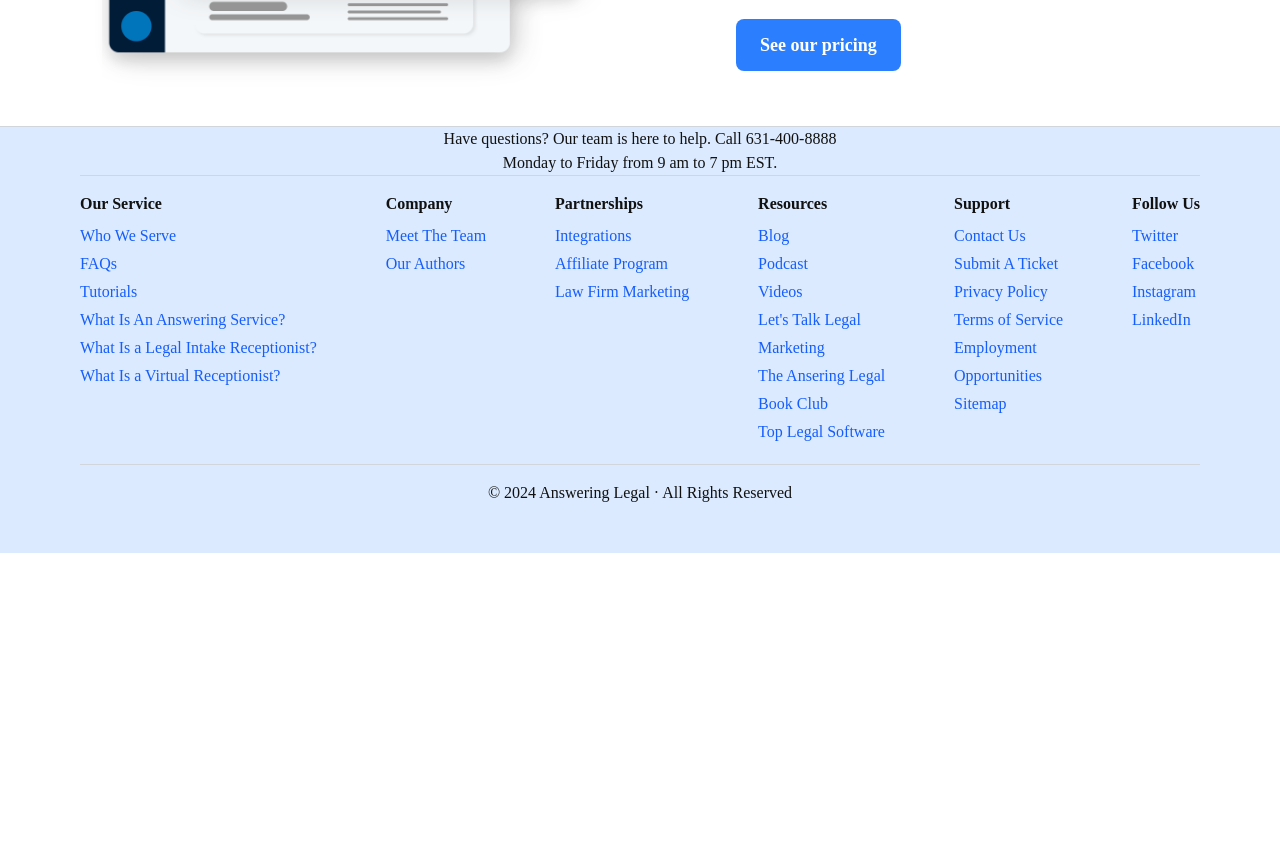
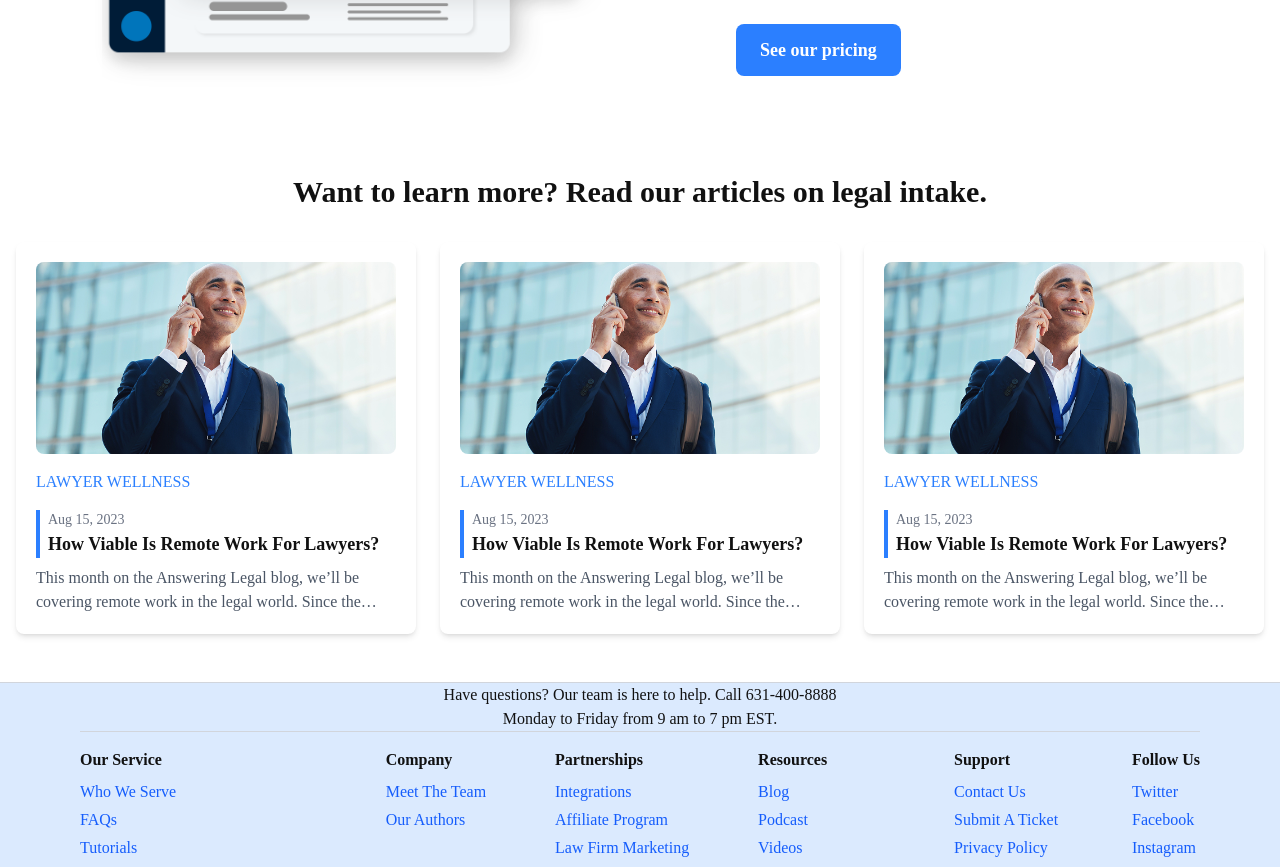
Before and after one commit to mahmadsadikRepositry/frontend-assignment-nextjs, a Next.js app: page / in a window 1280 px wide. Shown: the part 1360-2227 px from the top of the page. Before the commit the page ends 1913 px from the top, so only its background shows below. Built offline with nearby package versions, Linux system fonts and the light colour scheme.

Commit message:
adding articles

```diff
--- /dev/null
+++ b/app/Components/ArticleSection/ArticleCard.tsx
@@ -0,0 +1,34 @@
+import { Card } from "../Card/Card";
+
+export const ArticleCard = ({ title, description, img, date, category }: { title: string; description: string; img: string; date: string; category: string }) => {
+    return (
+        <Card>
+            <div className="p-1">
+            <div className=" rounded-t-lg px-2">
+            {img && (
+                <img
+                    src={img}
+                    alt={title}
+                    className="rounded-lg mb-4 w-full h-48 object-cover"
+                    style={{ boxSizing: "border-box" }}
+                />
+            )}
+            </div>
+            <div className="px-2">
+            <span className=" uppercase text-blue-500">{category}</span>
+            <div className="border-l-4 border-blue-500 pl-2">
+ <div className="mt-4 flex justify-between text-sm text-gray-500">
+                    <span>{date}</span>
+
+                </div>
+                                <h3 className="text-lg font-semibold mb-2">{title}</h3>
+
+            </div>
+            <p className="text-gray-600 overflow-hidden text-ellipsis line-clamp-2">{description}</p>
+
+
+            </div>
+            </div>
+        </Card>
+    )
+}
--- /dev/null
+++ b/app/Components/ArticleSection/ArticleSection.tsx
@@ -0,0 +1,33 @@
+import { ArticleCard } from "./ArticleCard"
+
+const ArticleItems = [
+    {
+        title: "How Viable Is Remote Work For Lawyers?",
+        description: "This month on the Answering Legal blog, we’ll be covering remote work in the legal world. Since the rapid adaptations required by quarantine during",
+        img: "/images/ArticlePlaceholder.jpg",
+        category: 'Lawyer Wellness'
+        , date: 'Aug 15, 2023'
+    }
+]
+
+export const ArticleSection = () => {
+    return (
+        <section className="py-12">
+            <div className="container mx-auto px-4">
+                <h2 className="text-3xl font-bold text-center mb-8">Want to learn more? Read our articles on legal intake.</h2>
+                <div className="grid grid-cols-1 md:grid-cols-3 gap-6">
+                    {Array(3).fill(ArticleItems).flat().map((item, index) => (
+                        <ArticleCard
+                            key={index}
+                            title={item.title}
+                            description={item.description}
+                            img={item.img}
+                            date={item.date}
+                            category={item.category}
+                        />
+                    ))}
+                </div>
+            </div>
+        </section>
+    )
+}
--- a/app/Components/CRM/Crm.tsx
+++ b/app/Components/CRM/Crm.tsx
@@ -18,9 +18,10 @@ export default function Crm() {
         />
       </div>
       <div className="w-full md:w-1/2 flex flex-col justify-center items-start max-w-lg">
-        <h2 className="text-[#23255A] text-2xl md:text-3xl font-bold mb-2">
+        <h2 className="text-2xl md:text-3xl font-bold mb-2">
           Your data’s in good hands
         </h2>
+        <hr className="w-full border-t-2 border-blue-500 my-1" />
         <div className="w-20 h-1 bg-blue mb-4" />
         <p className="text-gray-700 text-base md:text-lg mb-6">
           Our partnership with your CRM enables a seamless flow of information.
--- a/app/Components/hero/Hero.tsx
+++ b/app/Components/hero/Hero.tsx
@@ -1,7 +1,7 @@
 import * as React from 'react';
 import { Button } from '@radix-ui/themes';
 import { Card } from '../Card/Card';
-import { HeroCard } from '../Card/HeroCard';
+import { HeroCard } from './HeroCard';
 import { FontAwesomeIcon } from '@fortawesome/react-fontawesome';
 import { faStar } from '@fortawesome/free-solid-svg-icons';
 
--- a/app/Components/Card/HeroCard.tsx
+++ b/app/Components/hero/HeroCard.tsx
@@ -1,4 +1,4 @@
-import { Card } from "./Card";
+import { Card } from "../Card/Card";
 
 export const HeroCard = ({ title, description, img }: { title: string; description: string; img: string }) => {
     return (
--- a/app/page.tsx
+++ b/app/page.tsx
@@ -1,12 +1,15 @@
 import Image from "next/image";
 import Hero from "./Components/hero/Hero";
 import Crm from "./Components/CRM/Crm";
+import { ArticleSection } from "./Components/ArticleSection/ArticleSection";
 
 export default function Home() {
   return (
     <>
       <Hero />
       <Crm />
+      <ArticleSection />
+
     </>
   );
 }
```
Also changed, not shown: public/images/ArticlePlaceholder.jpg (renamed from public/images/Article_img_placeholder.jpg).
